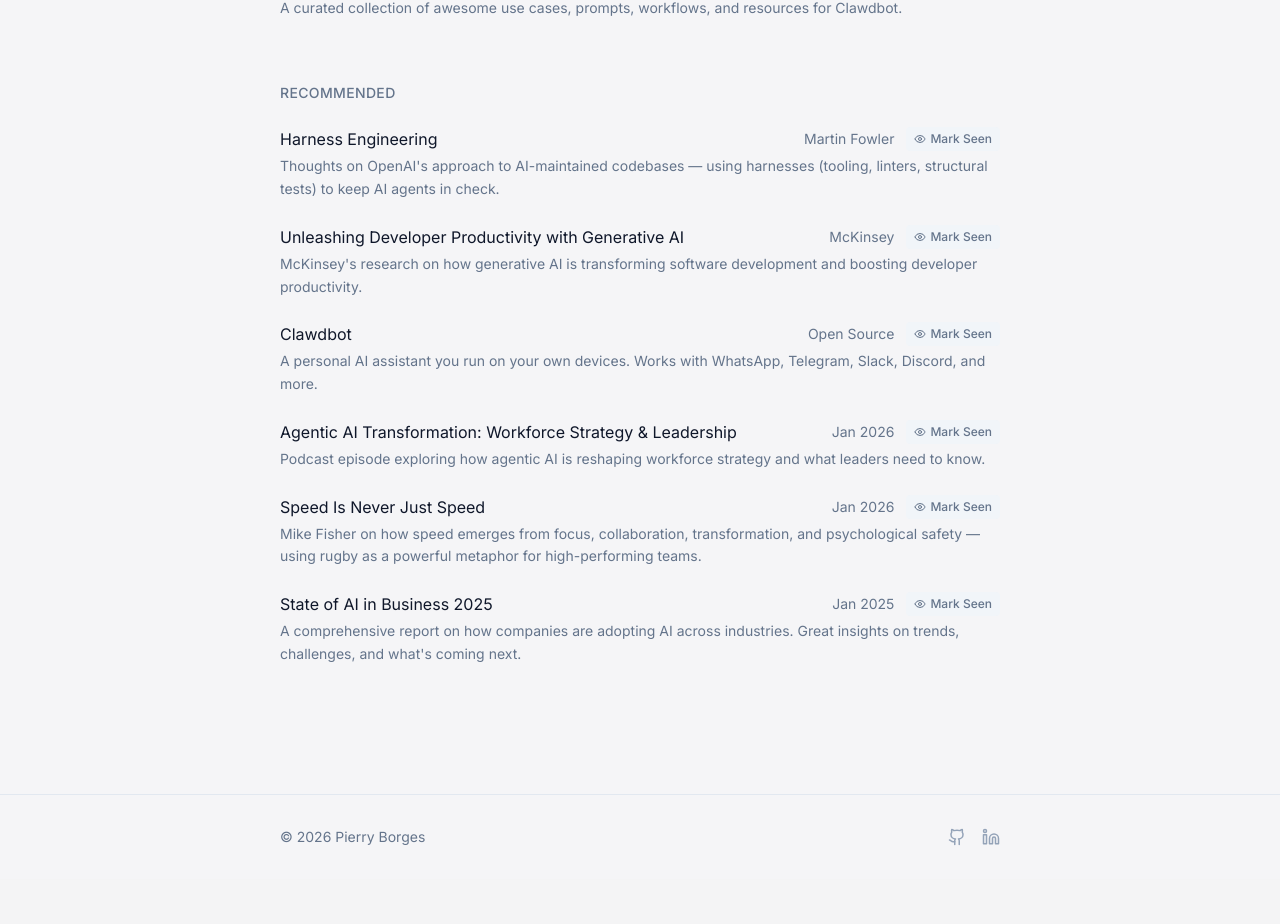
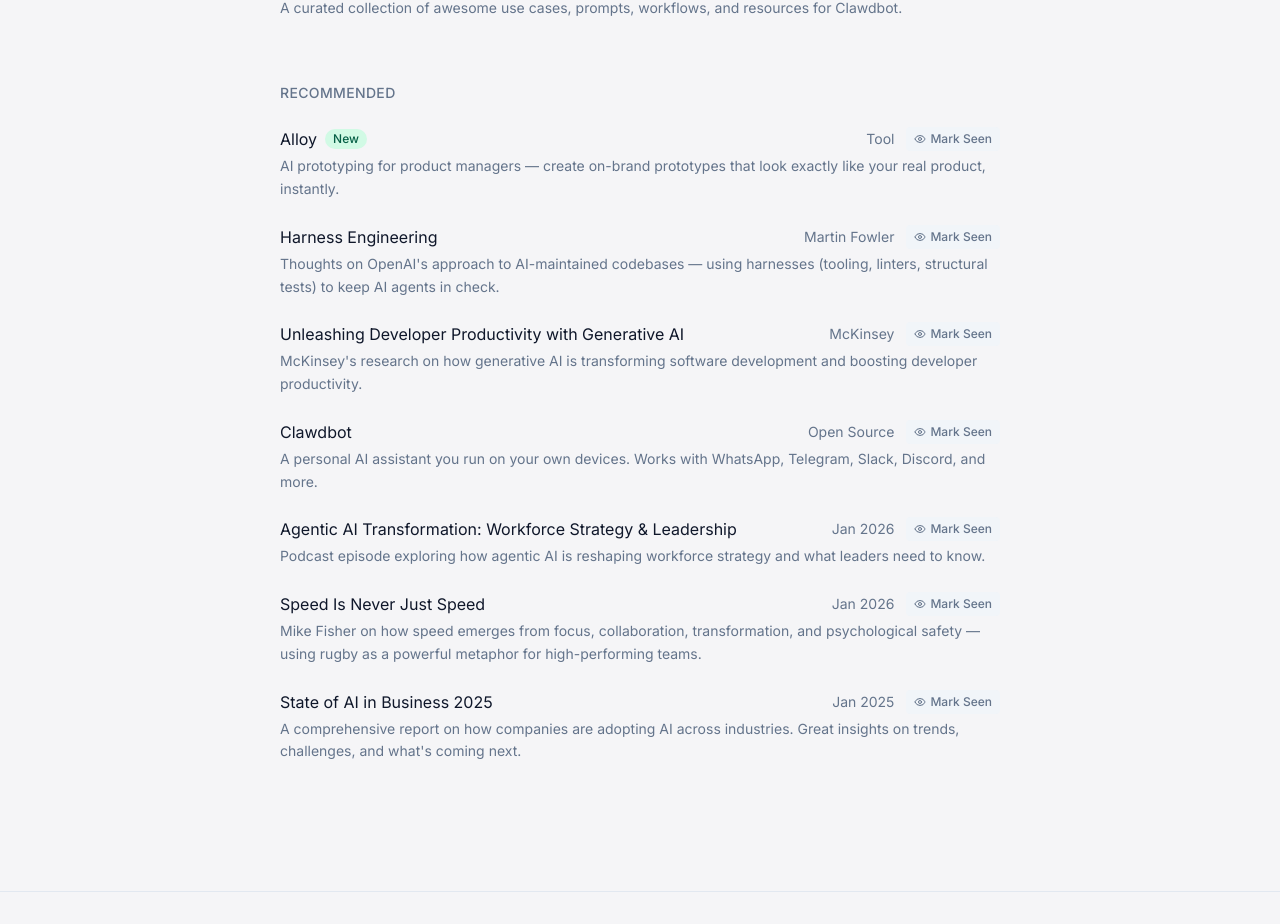
Before and after one commit to Pierry/pierry.github.io, a React (Vite) app: page / in a window 1280 px wide. Shown: the part 1620-2544 px from the top of the page. Before the commit the page ends 2499 px from the top, so only its background shows below. Built offline with nearby package versions, Linux system fonts and the light colour scheme.

Commit message:
Add Alloy (AI prototyping tool) to recommended

```diff
--- a/src/pages/Index.tsx
+++ b/src/pages/Index.tsx
@@ -4,6 +4,14 @@ import { Link } from "react-router-dom";
 
 // Recommended items with added dates for "New" badge logic
 const recommendedItems = [
+  {
+    id: "alloy-ai-prototyping",
+    title: "Alloy",
+    href: "https://alloy.app",
+    date: "Tool",
+    description: "AI prototyping for product managers — create on-brand prototypes that look exactly like your real product, instantly.",
+    addedAt: "2026-03-02",
+  },
   {
     id: "fowler-harness-engineering",
     title: "Harness Engineering",
```
